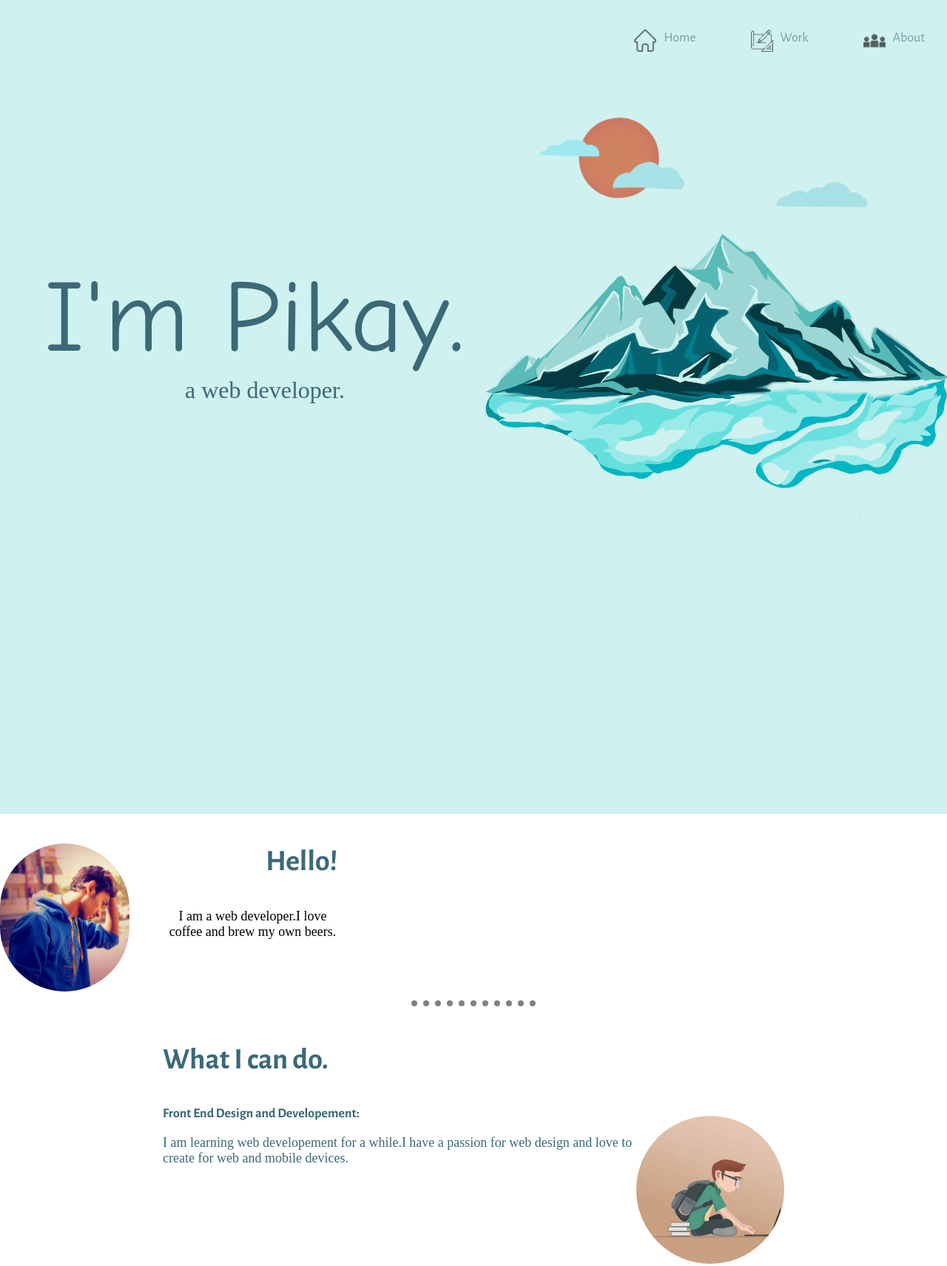
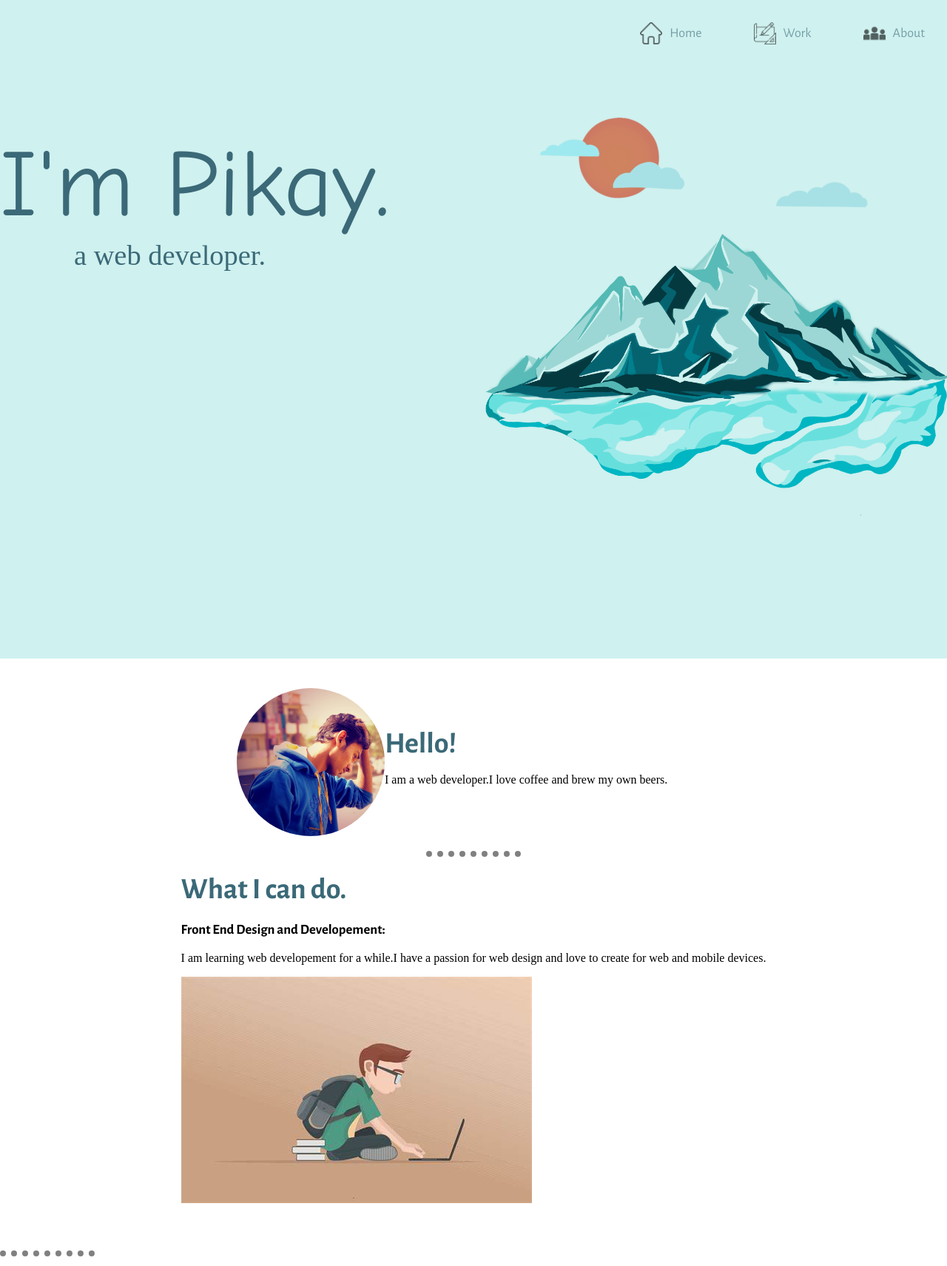
Before and after one commit to Pikay13/first, a plain HTML site: page index.html in a window 1280 px wide. Shown: the top 1711 px of the page at 74% size. Drawn offline with nearby package versions, Linux system fonts and the light colour scheme.

Commit message:
Add files via upload

```diff
--- a/css/styles.scss
+++ b/css/styles.scss
@@ -3,14 +3,12 @@ body{
     display: flex;
     flex-direction: column;
     width: 100%;
-    height: auto;
+
 }
 
 ////////////////TAG SELECTORS////////////////
 
 h1{
-    margin: 0 50px;
-    padding-top: 50px;
     font-family: 'Comic Neue', cursive;
     font-weight: lighter;
     font-size: 8.625rem;
@@ -22,7 +20,6 @@ h2{
     font-family: 'Alegreya Sans', sans-serif;
     font-size: 2.5rem;
     color: #3b6978;
-    padding-bottom: 20px;
 }
 
 h3{
@@ -35,18 +32,26 @@ h3{
 .top{
     background-color: #cff1ef;
     height: 100vh;
-    padding: 200px 10px;
     padding-bottom: 0;
-    width: 100%;
-
+    font-size: 1vw;
     p{
         color: #3b6978;
-        font-size: 2rem;
-        margin: 0 15rem;
-    }h1,p{
-        position: relative;
-        z-index: 2;
+        font-size: 3em;
+        padding: 0 100px;
+        margin: 0;
     }
+    h1{
+
+        font-size: 10vw;
+        margin-bottom: 0;
+    }
+    div{
+        display: flex;
+        flex-direction: column;
+        width: 50%;
+        text-align: right;
+    }
+
     img{
         width: 50%;
         margin-top: 100px;
@@ -62,64 +67,56 @@ h3{
 /////////////////////MIDDLE CONTAINER/////////////////
 
 .middle{
-   // background-color: #3b6978;
-    margin-top: 40px;
+    //background-color: #3b6978;
+    margin: 40px 0;
     width: 100%;
-
+    display: flex;
+    justify-content: center;
+    flex-direction: column;
     align-items: center;
+}
 
 .profile{
         width: 50%;
-        display: inline-flex;
-
-        text-align: center;
-
+        display: flex;
+        align-items: center;
     img{
         height: 200px;
         width: 200px;
         border-radius: 100px;
         object-fit: cover;
         object-position: top;
+        display: flex;
     }
-p{
+    .row{
+        display: flex;
+        flex: 1;
+        flex-direction: column;
+        h3,p{
+            color: #3b6978;
             font-size: large;
-    width: 50%;
-    margin: 20px 50px;
+        }
+    }
+    &:first-of-type{
+        .row{
+            text-align: right;
+        }
+    }
+    &:nth-of-type(2){
+        img{
+            margin-left: 40px;
         }
     }
 }
 
-.skills{
-    width: 100%;
-    display: inline-flex;
-    justify-content: center;
-    img{
 
-        height: 200px;
-        width: 200px;
-        border-radius: 100px;
-        object-fit: cover;
-        margin-top: 100px;
-    }
-}
-.skill-row{
-        height: auto;
-        width: 50%;
-        h2{
-            width: 100%;
-          }
-    h3,p{
-        color: #3b6978;
-
-        font-size: large;
-    }
-}
 
 ////////////////////BOTTOM CONTAINER///////////
 
 .contact-me{
     width: 100%;
     text-align: center;
+    margin-top: 0;
     a{
         border: 1px solid #3b6978 ;
         border-radius: 4px;
@@ -133,14 +130,14 @@ p{
         transition-duration: 0.4s;
     }
     a:hover{
-        background-color: #cae8d5;
+        background-color: #ffffff;
         color:  #204051;
     }
 
     h3{
         color: #3b6978;
         padding-bottom: 10px;
-        margin-top: 0;
+        margin-top: 20px;
     }
 }
 
@@ -148,14 +145,15 @@ hr{
     border: none;
     border-top: 8px dotted grey  ;
     width: 10%;
-    padding: 20px;
+    margin: 20px 0;
+
 
 }
 
 .bottom{
     background-color:#204051 ;
-    margin-top: 10px;
-    padding: 10px;
+    margin-top: 20px;
+    padding: 30px 5px 10px 5px;
     text-align: center;
     a{
         padding: 0 30px;
@@ -182,28 +180,28 @@ hr{
         width: 40px;
         height: 40px;
         object-fit: cover;
+        padding: 0 40px;
 
     }
 }
 
 .top-links{
     background-color: #cff1ef;
-    padding-top: 10px;
-    padding-right: 10px;
-    text-align: right;
+    display: flex;
     width: 100%;
-
-.header{
+    flex-direction: row;
+a{
+    display: inline-flex;
+    align-items: center;
     font-size: large;
     text-decoration: none;
     font-family: 'Alegreya Sans', sans-serif;
     padding: 30px;
     color: #3b6978;
-    display: inline-flex;
     opacity: 0.6;
     transition-duration: 0.2s;
     }
-    .header:hover{
+    a:hover{
         opacity: 1;
     }
     img{
@@ -212,4 +210,7 @@ hr{
         object-fit: cover;
         padding: 0 10px;
     }
+    a:first-of-type{
+        margin-left: auto;
     }
+}
```
Also changed, not shown: css/styles.css, 1 other file. Lines whose indentation alone changed are shown as unchanged.
